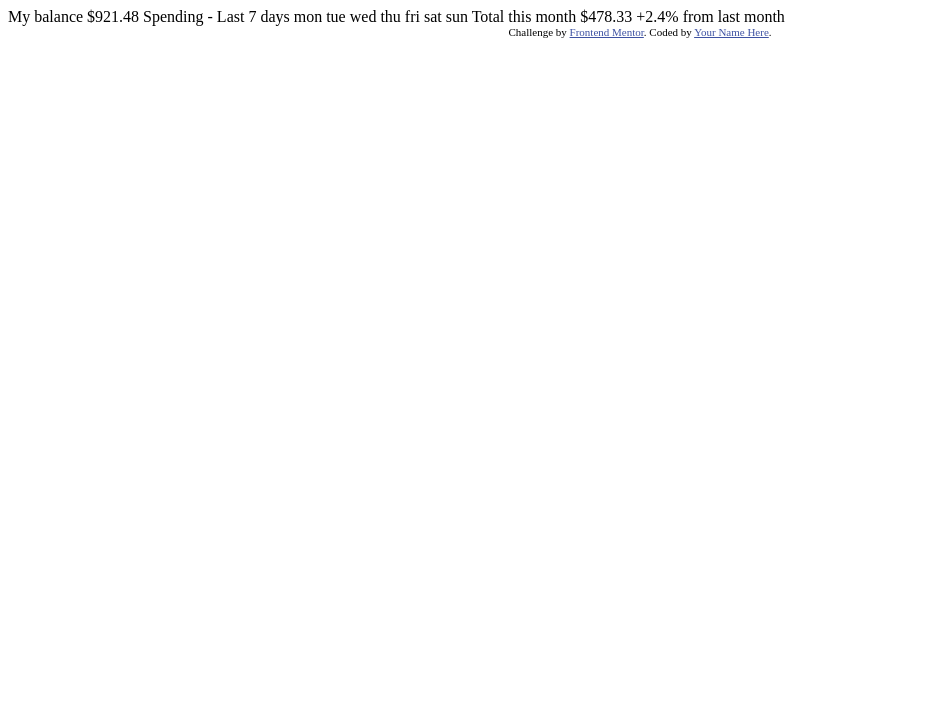
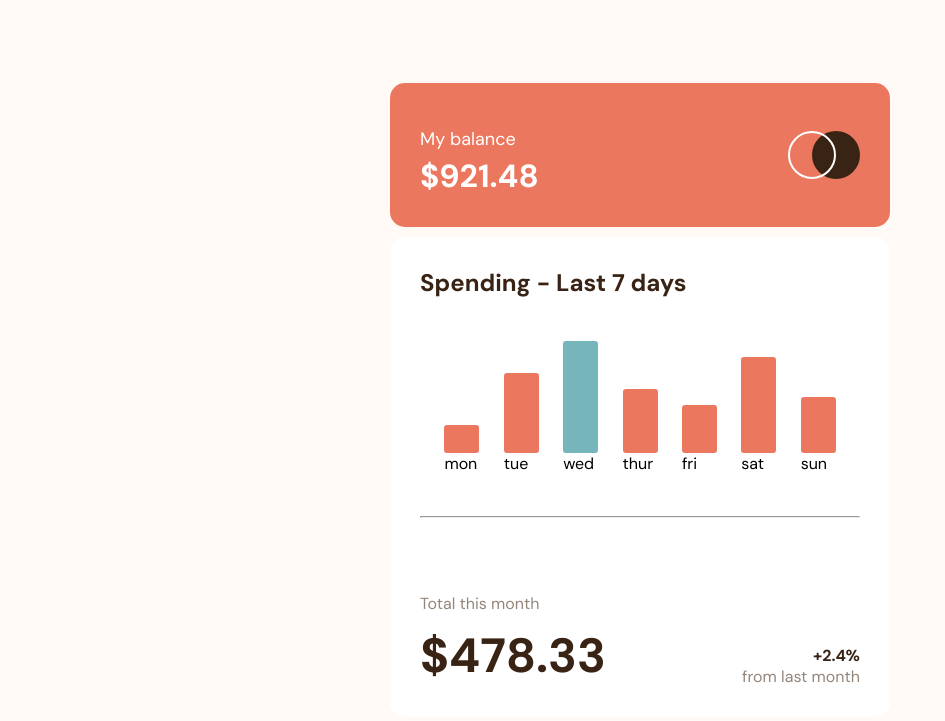
Before and after one commit to PriscaTonia/expenses-chart-component, a plain HTML site: page index.html in a window 1280 px wide. Shown: the whole page, without its empty margins (0-945 px from the left). Drawn offline with Linux system fonts and the light colour scheme.

Commit message:
Desktop Design

```diff
--- a/index.html
+++ b/index.html
@@ -5,7 +5,7 @@
   <meta name="viewport" content="width=device-width, initial-scale=1.0"> <!-- displays site properly based on user's device -->
 
   <link rel="icon" type="image/png" sizes="32x32" href="./images/favicon-32x32.png">
-
+  <link rel="stylesheet" href="style.css">
   <title>Frontend Mentor | Expenses chart component</title>
 
   <!-- Feel free to remove these styles or customise in your own stylesheet 👍 -->
@@ -16,28 +16,59 @@
 </head>
 <body>
 
-  My balance
-  $921.48
+  <main>
 
-  Spending - Last 7 days
+    <div class="balance">
+      <h1><span>My balance</span><br> $921.48</h1>
+      <svg width="72" height="48" viewBox="0 0 72 48" xmlns="http://www.w3.org/2000/svg"><g fill="none" fill-rule="evenodd"><circle fill="#382314" cx="48" cy="24" r="24"/><circle stroke="#FFF" stroke-width="2" cx="24" cy="24" r="23"/></g></svg>
+    </div>
 
-  mon
-  tue
-  wed
-  thu
-  fri
-  sat
-  sun
+    <div class="chart">
+      <h2> Spending - Last 7 days </h2>
+      <div class="main-chart">
 
-  Total this month
-  $478.33
+        <div class="mon">
+          <div></div>
+          <span>mon</span>
+        </div>
+        <div class="tue">
+          <div></div>
+          <span>tue</span>
+        </div>
+        <div class="wed">
+          <div></div>
+          <span>wed</span>
+        </div>
+        <div class="thur">
+          <div></div>
+          <span>thur</span>
+        </div>
+        <div class="fri">
+          <div></div>
+          <span>fri</span>
+        </div>
+        <div class="sat">
+          <div></div>
+          <span>sat</span>
+        </div>
+        <div class="sun">
+          <div></div>
+          <span>sun</span>
+        </div>
 
-  +2.4%
-  from last month
+      </div>
+      <hr>
+      <div class="total">
+        <h1> <span>  Total this month</span><br>$478.33</h1>
+        <h4>  +2.4% <br><span> from last month</span></h4>
+      </div>
+    </div>
 
-  <div class="attribution">
+  </main>
+
+  <!-- <div class="attribution">
     Challenge by <a href="https://www.frontendmentor.io?ref=challenge" target="_blank">Frontend Mentor</a>.
     Coded by <a href="#">Your Name Here</a>.
-  </div>
+  </div> -->
 </body>
 </html>
--- /dev/null
+++ b/style.css
@@ -0,0 +1,137 @@
+@import url('https://fonts.googleapis.com/css2?family=DM+Sans:wght@400;700&display=swap');
+*{
+    margin: 0;
+    padding: 0;
+    box-sizing: border-box;
+    font-family: 'DM Sans', sans-serif;
+}
+/* DESKTOP STYLES */
+body{
+    min-height: 100vh;
+    display: flex;
+    align-items: center;
+    justify-content: center;
+    background: hsl(33, 100%, 98%);
+}
+
+main{
+    width: 500px;
+    height: auto;
+    /* background: blue; */
+    border-radius: 15px 15px ;
+}
+
+/* Begin Balance styles */
+.balance{
+    background: hsl(10, 79%, 65%);
+    display: flex;
+    justify-content: space-between;
+    align-items: center;
+    padding: 30px;
+    border-radius: 15px;
+}
+.balance h1{
+    color: white;
+    font-weight: 700;
+}
+.balance h1 span{
+    font-size: 18px;
+    font-weight: 400;
+}
+/* End Balance styles */
+
+/* begin chart styles */
+
+.chart{
+    margin-top: 10px;
+    padding: 30px;
+    background: white;
+    min-height: 60vh;
+    display: flex;
+    flex-direction: column;
+    justify-content: space-between;
+    border-radius: 15px;
+}
+.chart h2{
+    color: hsl(25, 47%, 15%);
+}
+.main-chart{
+    display: flex;
+    justify-content: space-evenly;
+}
+.mon, .tue, .wed, .thur, .fri, .sat, .sun{
+    align-self: flex-end;
+}
+.mon div{
+    width: 35px;
+    height: 1.7em;
+    background: hsl(10, 79%, 65%);
+    border-radius: 3px;
+}
+.tue div{
+    width: 35px;
+    height: 5em;
+    background: hsl(10, 79%, 65%);
+    border-radius: 3px;
+}
+.wed div{
+    width: 35px;
+    height: 7em;
+    background: hsl(186, 34%, 60%);
+    border-radius: 3px;
+}
+.thur div{
+    width: 35px;
+    height: 4em;
+    background: hsl(10, 79%, 65%);
+    border-radius: 3px;
+}
+.fri div{
+    width: 35px;
+    height: 3em;
+    background: hsl(10, 79%, 65%);
+    border-radius: 3px;
+}
+.sat div{
+    width: 35px;
+    height: 6em;
+    background: hsl(10, 79%, 65%);
+    border-radius: 3px;
+}
+.sun div{
+    width: 35px;
+    height: 3.5em;
+    background: hsl(10, 79%, 65%);
+    border-radius: 3px;
+}
+/* End chart styles */
+hr{
+   color: hsl(33, 100%, 98%);
+}
+/* Begin Total styles */
+.total{
+    display: flex;
+    justify-content: space-between;
+    align-items: flex-end;
+}
+.total h1{
+    font-size: 3em;
+    color: hsl(25, 47%, 15%);
+}
+.total h1 span, .total h4 span{
+    font-size: 16px;
+    font-weight: 400;
+    color: hsl(28, 10%, 53%);
+}
+.total h4{
+    text-align: end;
+    color: hsl(25, 47%, 15%);
+}
+/* End Total styles */
+
+
+
+/* MOBILE STYLES */
+@media only screen and (min-width: 300px ) and (max-width: 600px), only screen and (min-device-width: 300px) and (max-device-width: 600px){
+
+}
```
